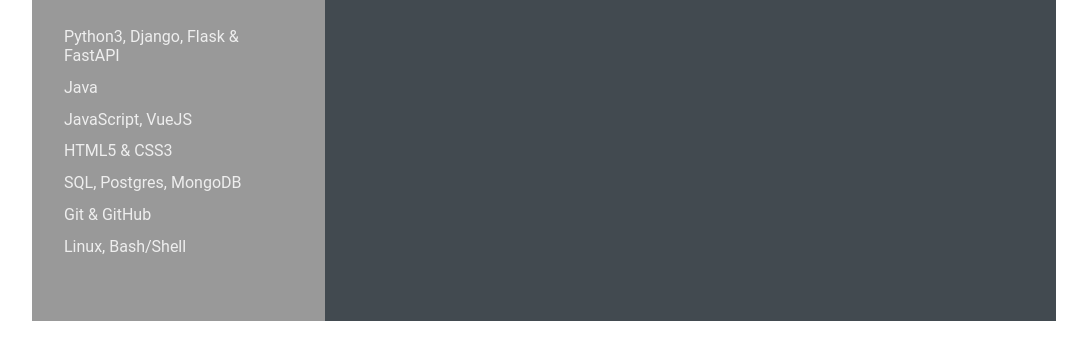
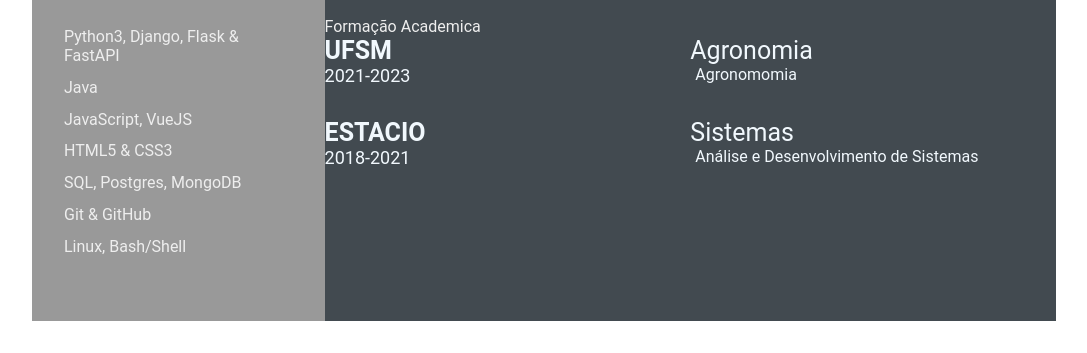
Before and after one commit to AlexST95/alexst95.github.io, a plain HTML site: page index.html in a window 1280 px wide. Shown: the part 511-864 px from the top of the page, without its empty margins (96-1183 px from the left). Drawn offline with Linux system fonts and the light colour scheme.

Commit message:
add education (#4)

```diff
--- a/index.html
+++ b/index.html
@@ -1,5 +1,6 @@
 <!DOCTYPE html>
 <html lang="en">
+
 <head>
     <meta charset="UTF-8">
     <meta http-equiv="X-UA-Compatible" content="IE=edge">
@@ -9,6 +10,7 @@
     <!-- Custom CSS -->
     <link rel="stylesheet" href="style.css">
 </head>
+
 <body>
     <main class="resume-contents">
         <section class="left-section">
@@ -34,13 +36,27 @@
                 <div class="skills">
                     <p class="left-title">Skills</p>
                     <ul>
-                        <li><p>Python3, Django, Flask & FastAPI</p></li>
-                        <li><p>Java</p></li>
-                        <li><p>JavaScript, VueJS</p></li>
-                        <li><p>HTML5 & CSS3</p></li>
-                        <li><p>SQL, Postgres, MongoDB</p></li>
-                        <li><p>Git & GitHub</p></li>
-                        <li><p>Linux, Bash/Shell</p></li>
+                        <li>
+                            <p>Python3, Django, Flask & FastAPI</p>
+                        </li>
+                        <li>
+                            <p>Java</p>
+                        </li>
+                        <li>
+                            <p>JavaScript, VueJS</p>
+                        </li>
+                        <li>
+                            <p>HTML5 & CSS3</p>
+                        </li>
+                        <li>
+                            <p>SQL, Postgres, MongoDB</p>
+                        </li>
+                        <li>
+                            <p>Git & GitHub</p>
+                        </li>
+                        <li>
+                            <p>Linux, Bash/Shell</p>
+                        </li>
                     </ul>
                 </div>
             </div>
@@ -96,6 +112,33 @@
                     </div>
                 </div>
             </section>
+            <section class="education gap">
+                <div class="right-title">Formação Academica</div>
+                <div class="education-contents">
+                    <div class="education-left">
+                        <p class="education-school-name">UFSM</p>
+                        <p class="educationp-time-period">2021-2023</p>
+                    </div>
+                    <div class="education-right">
+                        <p class="education-subject">Agronomia</p>
+                        <p class="education-desc">
+                            Agronomomia
+                        </p>
+                    </div>
+                </div>
+                <div class="education-contents">
+                    <div class="education-left">
+                        <p class="education-school-name">ESTACIO</p>
+                        <p class="educationp-time-period">2018-2021</p>
+                    </div>
+                    <div class="education-right">
+                        <p class="education-subject">Sistemas</p>
+                        <p class="education-desc">
+                            Análise e Desenvolvimento de Sistemas
+                        </p>
+                    </div>
+                </div>
+            </section>
         </div>
     </section>
 </main>
```
Lines whose indentation alone changed are shown as unchanged.
